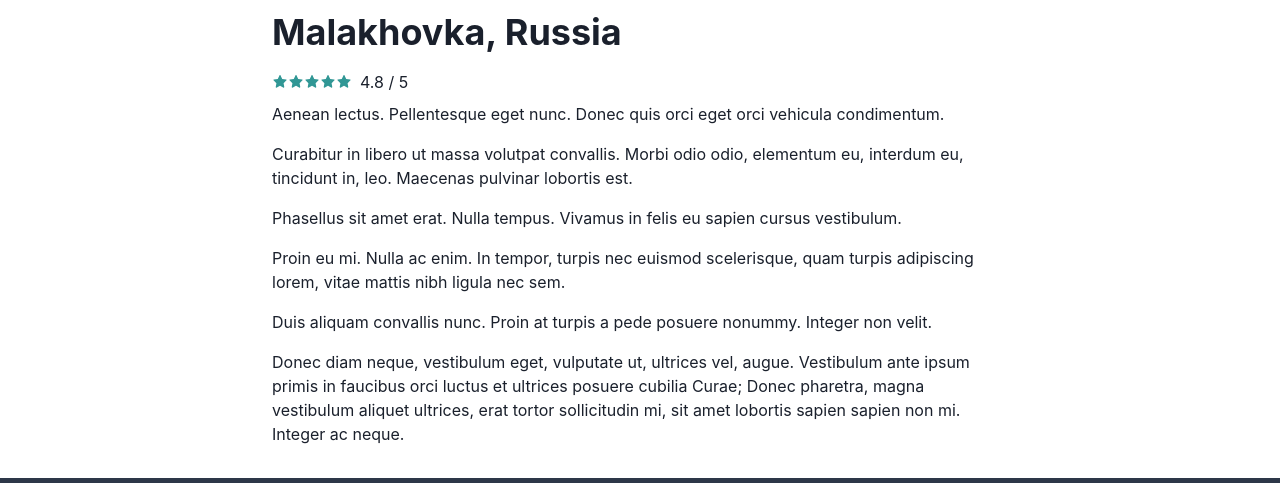
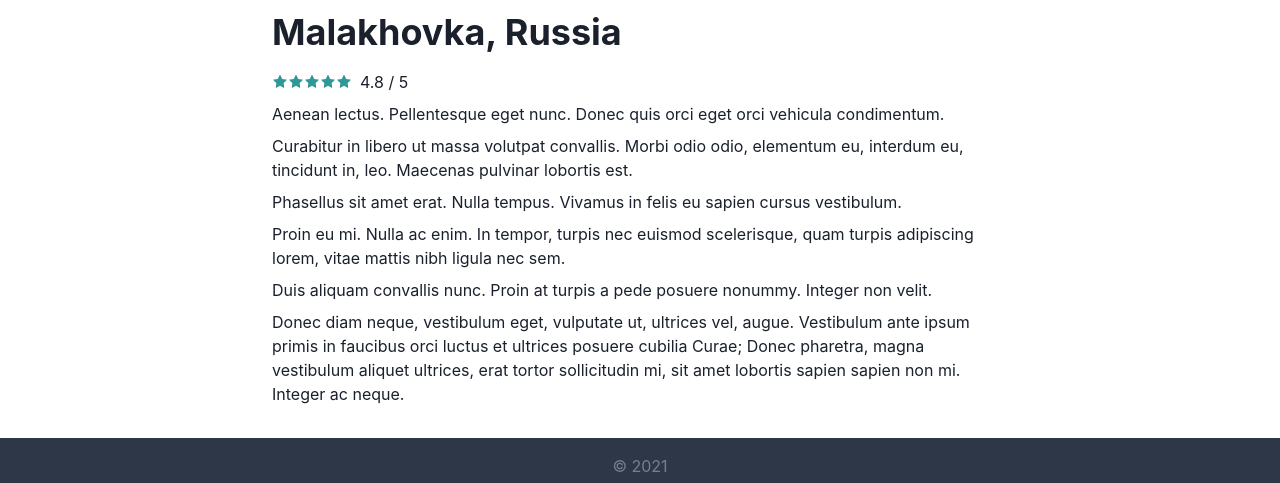
Before and after one commit to Stefan8412/bootcamp-react-relax, a React (Vite) app: page /offers/1 in a window 1280 px wide. Shown: the part 469-952 px from the top of the page. Built offline with nearby package versions, Linux system fonts and the light colour scheme; data requests are answered from the project's data file.

Commit message:
Fix double newline processing

```diff
--- a/src/pages/OfferSingle.jsx
+++ b/src/pages/OfferSingle.jsx
@@ -36,7 +36,7 @@ export const OfferSingle = () => {
             </Box>
             <Text>{data.rating} / 5</Text>
           </HStack>
-          {data.description?.split('\n').map((item, index) => (
+          {data.description?.split('\n\n').map((item, index) => (
             // eslint-disable-next-line react/no-array-index-key
             <Text key={index}>{item}</Text>
           ))}
```
